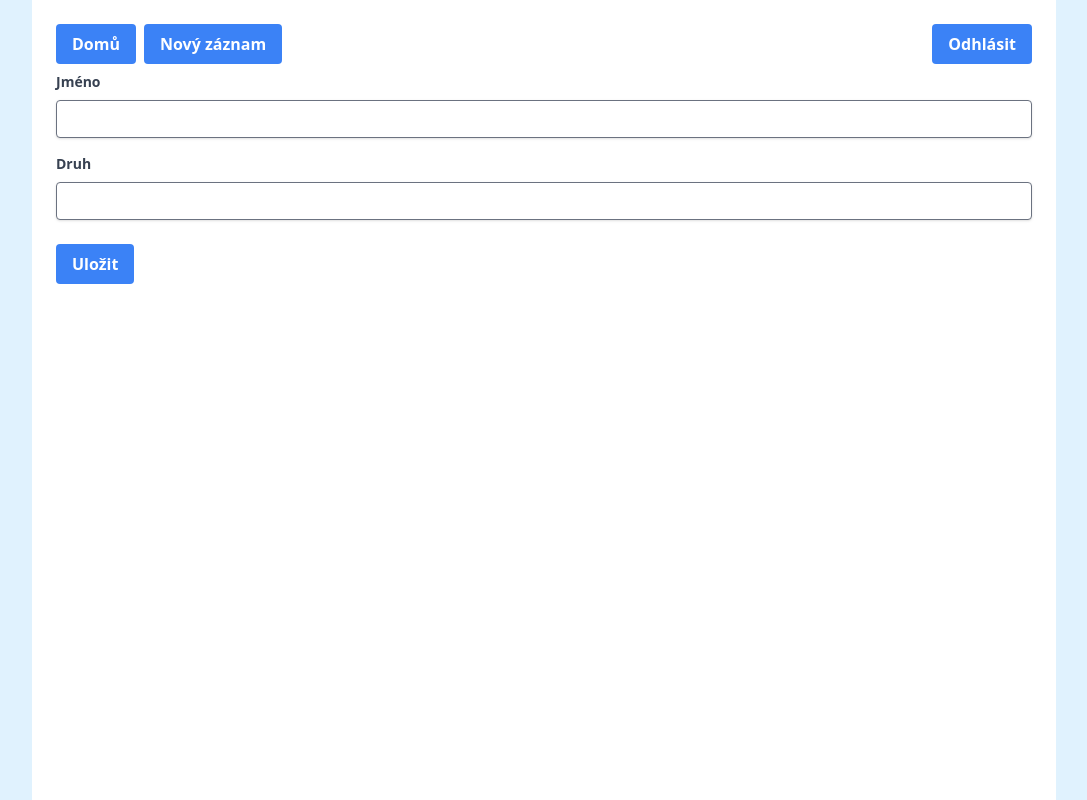
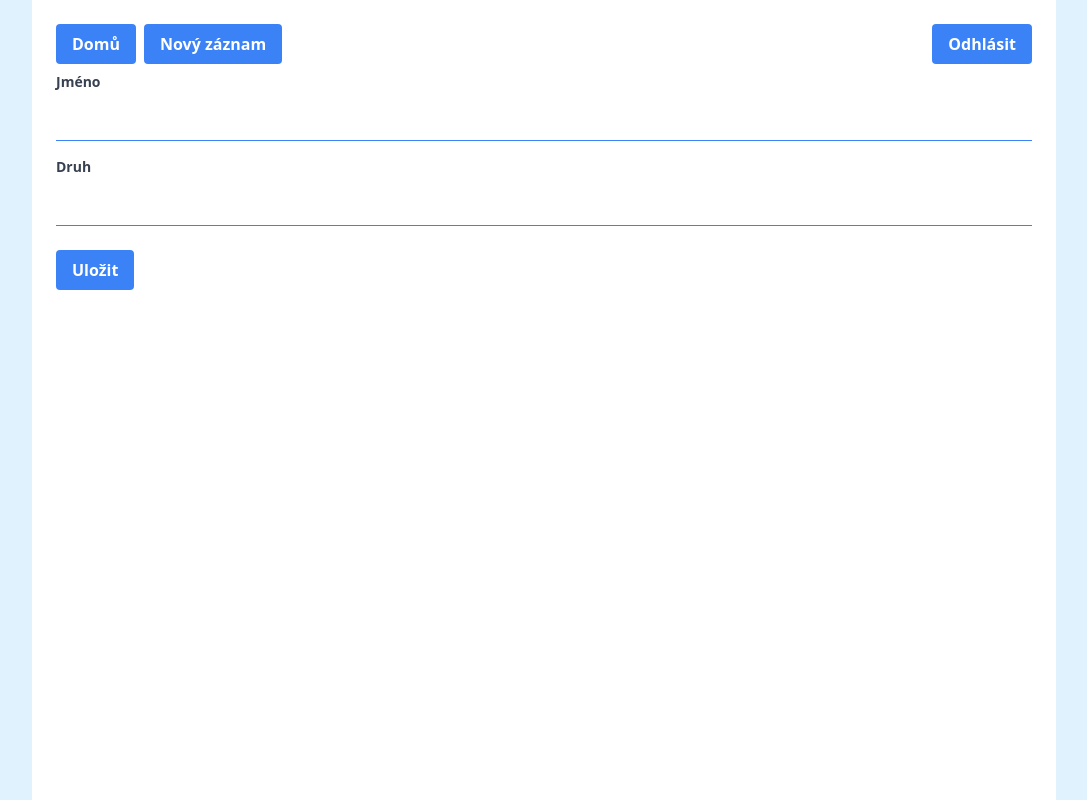
Before and after one commit to Ales17/pokemon_frontend, a Next.js app: page /pokemon/create in a window 1280 px wide. Shown: the whole page, without its empty margins (96-1183 px from the left). Built offline with nearby package versions, Linux system fonts and the light colour scheme.

Commit message:
pokemon form design

```diff
--- a/src/app/components/PokemonForm.tsx
+++ b/src/app/components/PokemonForm.tsx
@@ -1,6 +1,6 @@
 import { useEffect, useState, FormEvent } from "react";
 import instance from "@/config/axios";
-import { PokemonProps, PokemonFormProps } from "@/types";
+import { PokemonFormProps } from "@/types";
 import { useRouter } from "next/navigation";
 const PokemonForm = ({ pokemonToUpdate }: PokemonFormProps) => {
   const [pokemon, setPokemon] = useState({ id: "", name: "", type: "" });
@@ -20,7 +20,7 @@ const PokemonForm = ({ pokemonToUpdate }: PokemonFormProps) => {
         })
         .then((response) => {
           console.log(response);
-          if (response.status == 200) {
+          if (response.status === 200) {
             router.push("/pokemon/" + response.data.id);
           }
         })
@@ -32,7 +32,7 @@ const PokemonForm = ({ pokemonToUpdate }: PokemonFormProps) => {
         .post(`pokemon/create`, pokemon)
         .then((response) => {
           console.log(response);
-          if (response.status == 201) {
+          if (response.status === 201) {
             router.push("/pokemon/" + response.data.id);
           }
         })
@@ -42,7 +42,7 @@ const PokemonForm = ({ pokemonToUpdate }: PokemonFormProps) => {
     }
   };
   const inputClass =
-  "shadow appearance-none border rounded w-full py-2 px-3 text-gray-700 leading-tight focus:outline-none focus:shadow-outline";
+    "border-0 border-b border-blue-500 w-full py-2 px-3 text-gray-700";
 
   const labelClass = "block text-gray-700 text-sm font-bold mb-2";
 
@@ -86,7 +86,7 @@ const PokemonForm = ({ pokemonToUpdate }: PokemonFormProps) => {
           <input
             type="submit"
             value="Uložit"
-            className="bg-blue-500 hover:bg-blue-700 text-white font-bold py-2 px-4 rounded focus:outline-none focus:shadow-outline"
+            className="cursor-pointer bg-blue-500 hover:bg-blue-700 text-white font-bold py-2 px-4 rounded focus:outline-none focus:shadow-outline"
           />
         </div>
       </form>
```
